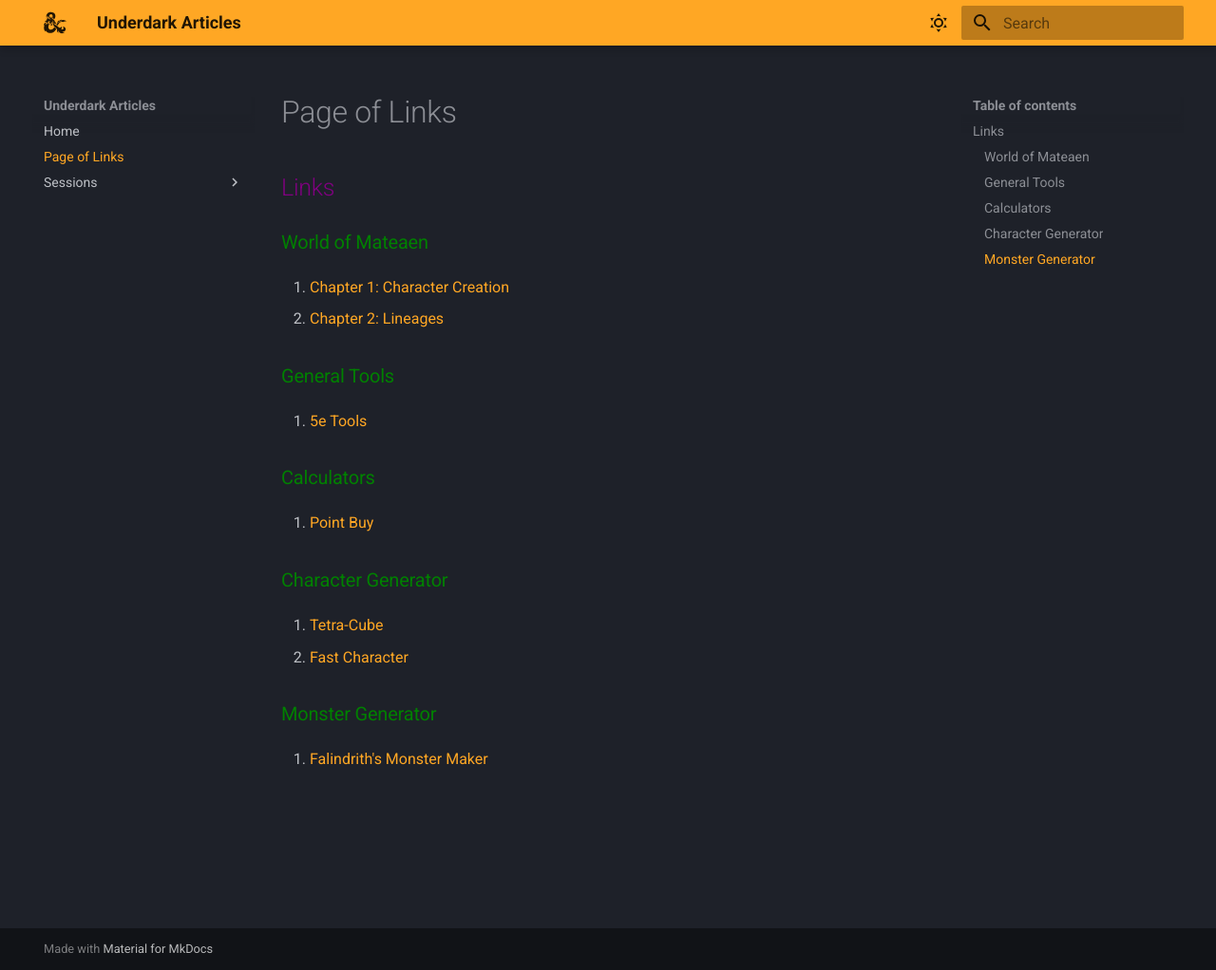
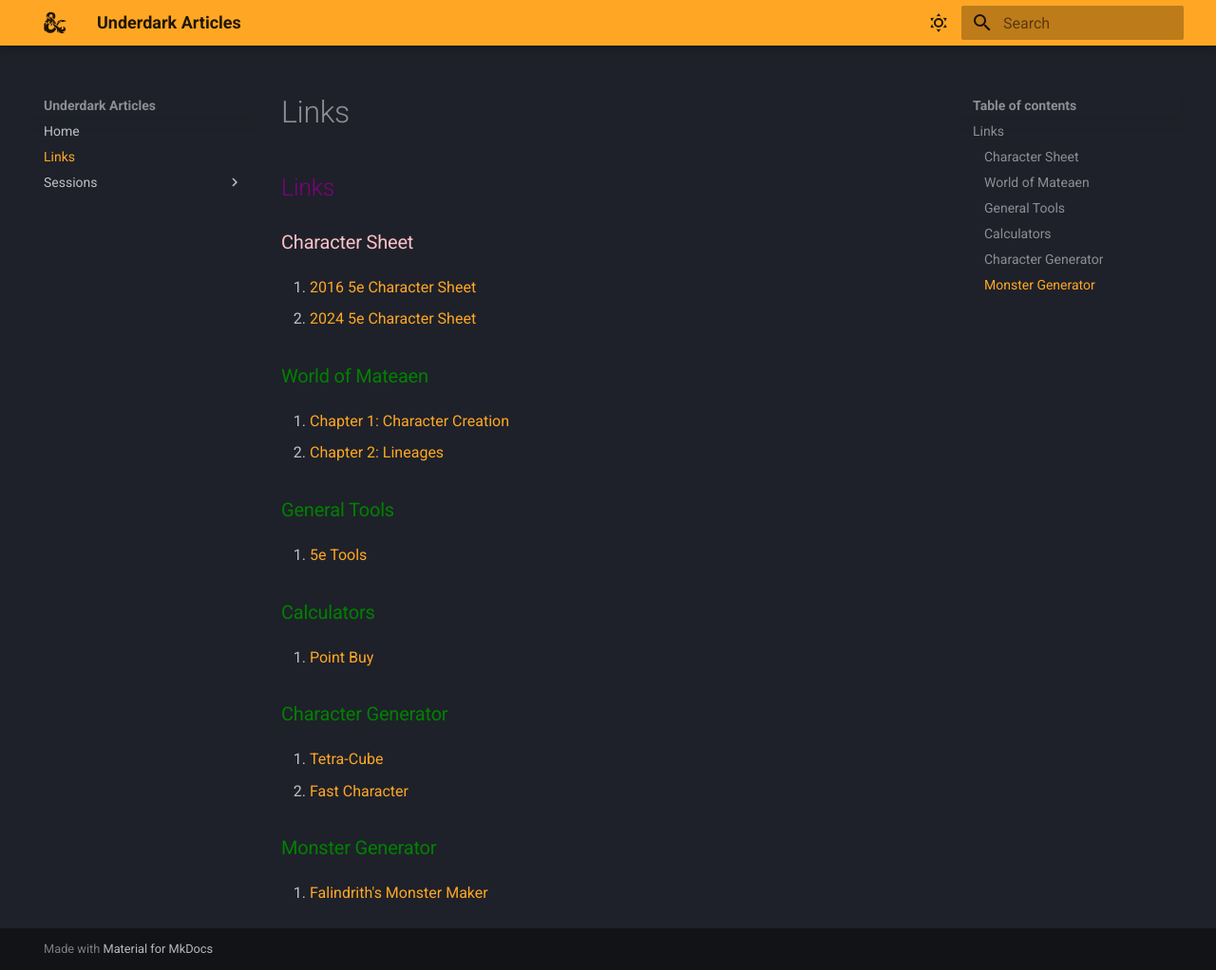
Before and after one commit to underdarkarticles/underdarkarticles.com, an MkDocs documentation site: the page built from docs/links.md, in a window 1280 px wide and 1022 px high. Shown: the whole window at 95% size. Built offline with MkDocs 1.6.1 and Material for MkDocs 9.7.7, drawn with Linux system fonts in a browser that asks for light colours.

```diff
--- a/docs/links.md
+++ b/docs/links.md
@@ -1,11 +1,14 @@
-# Page of Links
+# Links
 
 ## <p style="color:purple">Links</p>
+
+### <p style="color:pink">Character Sheet</p>
+1. <a href="https://media.wizards.com/2016/dnd/downloads/5E_CharacterSheet_Fillable.pdf" target="_blank">2016 5e Character Sheet</a>
+2. <a href="https://media.dndbeyond.com/compendium-images/phb/downloads/DnD_2024_Character-Sheet.pdf" target="_blank">2024 5e Character Sheet</a>
 
 ### <p style="color:green">World of Mateaen</p>
 1. <a href="https://homebrewery.naturalcrit.com/share/0K6_bLVXTjqs" target="_blank">Chapter 1: Character Creation</a>
 2. <a href="https://homebrewery.naturalcrit.com/share/7Pc374x9DuLF" target="_blank">Chapter 2: Lineages</a>
-
 
 ### <p style="color:green">General Tools</p>
 1. <a href="https://5e.tools/" target="_blank">5e Tools</a>
```
Also changed, not shown: docs/index.md (+3 -3 lines), docs/sessions/prior-sessions.md (+2 -0 lines), docs/sessions/session-four.md (added, +20 -0 lines), docs/sessions/session-three.md (added, +18 -0 lines).
